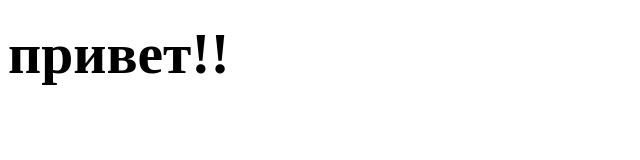
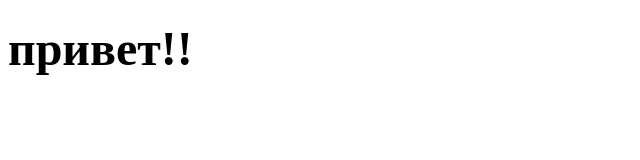
Before and after one commit to mr-dobryak/recyda, a plain HTML site: page ddaa.html in a window 1280 px wide. Shown: the whole page, without its empty margins (0-640 px from the left). Drawn offline with Linux system fonts and the light colour scheme.

Commit message:
Update ddaa.html

```diff
--- a/ddaa.html
+++ b/ddaa.html
@@ -4,6 +4,6 @@
 	<title></title>
 </head>
 <body>
-<h1><font size="+4"> <big>привет!!</big></font></h1>
+<h1><font size="+4">привет!!</font></h1>
 </body>
 </html>
```
